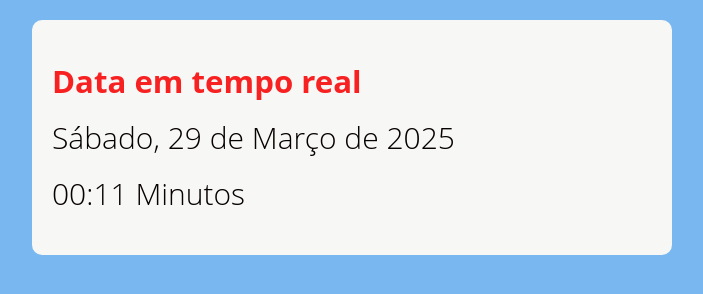
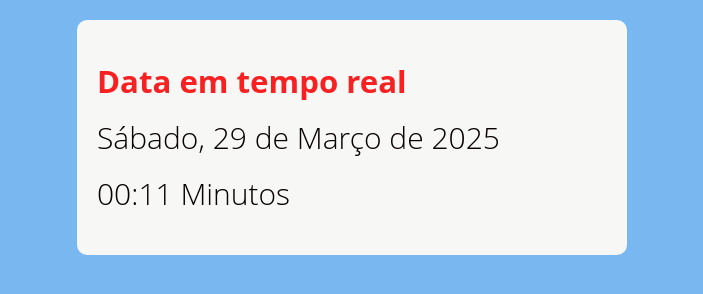
Before and after one commit to Teteuvit/DataLocal, a plain HTML site: page index.html in a window 1280 px wide. Shown: the whole page, without its empty margins (288-991 px from the left). Drawn offline with Linux system fonts and the light colour scheme.

Commit message:
ajuste size

```diff
--- a/styles.css
+++ b/styles.css
@@ -21,7 +21,7 @@ body {
 
 }
 .container{
-    max-width: 640px;
+    max-width: 550px;
     margin: 20px auto;
     background-color: rgb(247, 247, 245);
     padding: 20px;
```
